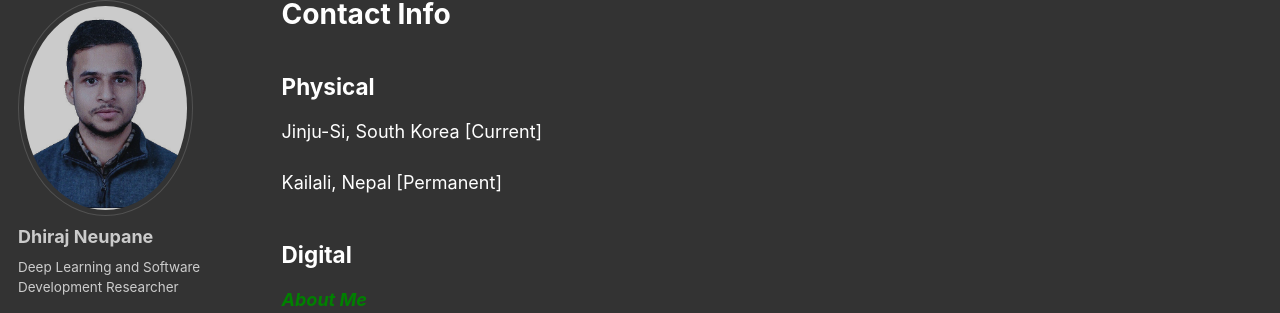
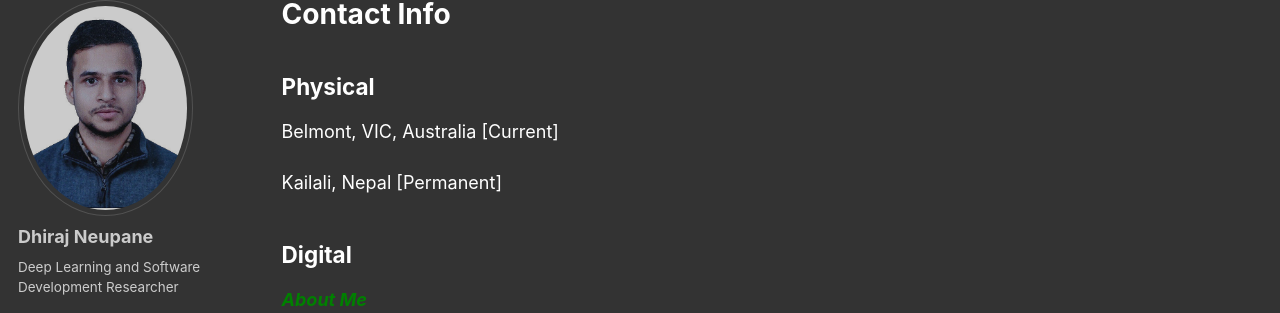
Before and after one commit to dhirajneupane/academicPortfolio, a Jekyll site: the page built from _pages/contacts.md, in a window 1280 px wide. Shown: the part 118-431 px from the top of the page. Built offline with Jekyll 4.4.1, drawn with Linux system fonts in a browser that asks for light colours; some web fonts are replaced.

Commit message:
Update contacts.md

```diff
--- a/_pages/contacts.md
+++ b/_pages/contacts.md
@@ -10,7 +10,7 @@ redirect_from:
 Physical
 --------------
 
-Jinju-Si, South Korea [Current]
+Belmont, VIC, Australia [Current]
 
 Kailali, Nepal [Permanent]
 
```
